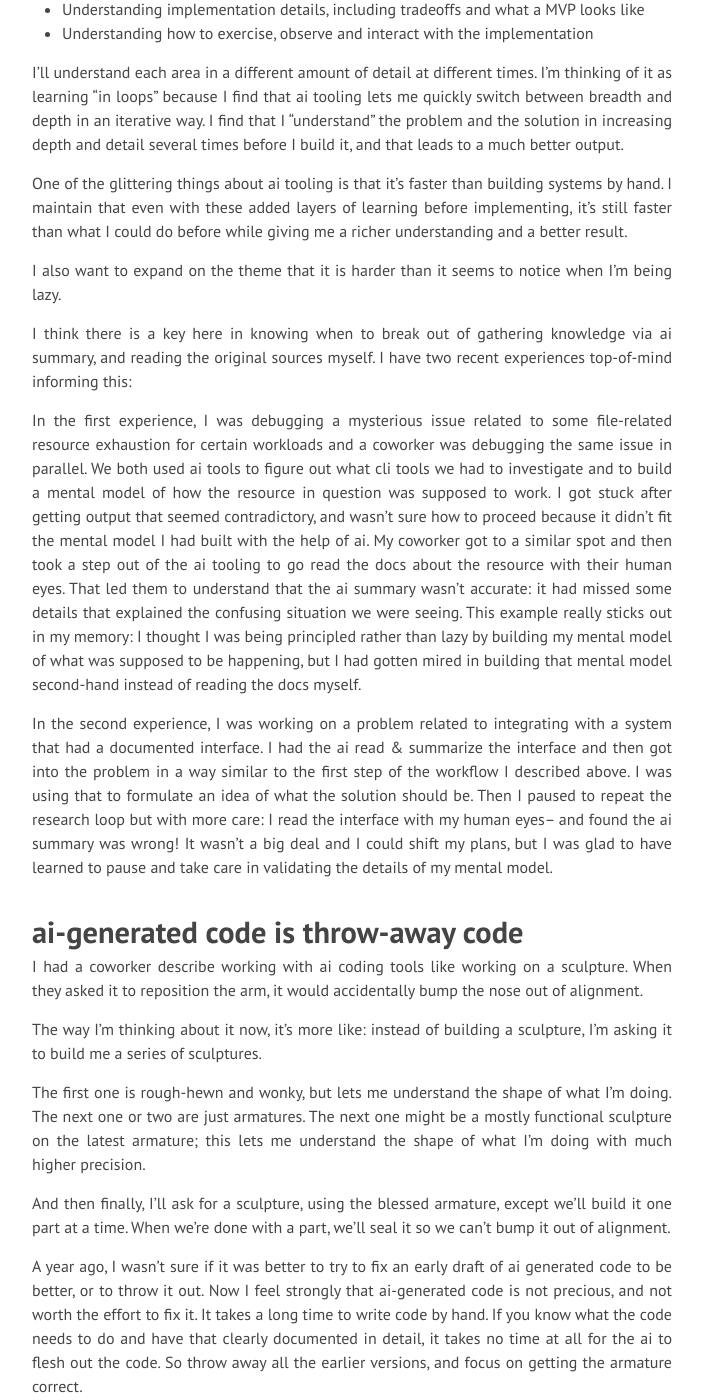
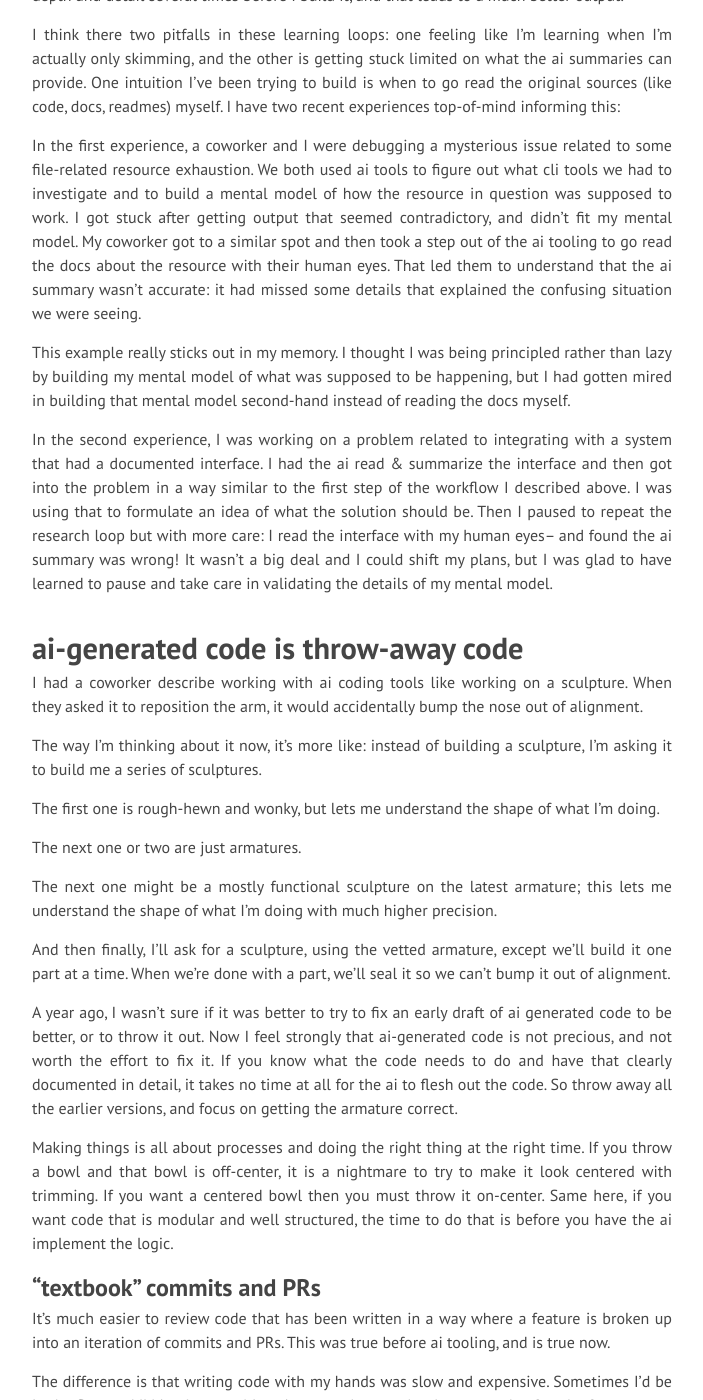
Before and after one commit to anniecherk/anniecherk.github.io, a Jekyll site: the page built from _posts/2026-01-11-ai-for-learning.markdown, in a window 1280 px wide and 1400 px high, scrolled down 4388 px. Shown: the whole window, without its empty margins (288-991 px from the left). Built offline with Jekyll 4.4.1, drawn with Linux system fonts in a browser that asks for light colours; nearby versions of some CDN libraries; some of the changed text lies outside the part shown.

Commit message:
tweaks to choosing learning

```diff
--- a/_posts/2026-01-11-ai-for-learning.markdown
+++ b/_posts/2026-01-11-ai-for-learning.markdown
@@ -48,7 +48,7 @@
 - the mechanics of translating pseudocode into code
 - figuring out what the actual code looks like
 
-The times I'm using ai tools to disengage a problem are the times I'm doing the things in the "things I get to care about less" category to go fast and getting away with skipping doing the things in the "things I should still care about" category.
+The times I'm using ai tools to disengage a problem and go fast are the times I'm only doing the things in this first category and getting away with skipping doing the things in the other two.
 
 ### Things I cared about before and should still care about:
 - deciding which libraries are used
@@ -62,56 +62,57 @@
 - adding better observability like nicely structured outputs for debugging
 - running more experiments
 
-The times when I'm using ai tools to enhance my learning and understanding I'm doing the things in the "things I should still care about" category and not taking advantage of the "things I now get to care about" category.
+The times when I'm using ai tools to enhance my learning and understanding I'm doing the things in the latter two categories.
 
-I will caveat that the amount of effort and care is contextual to the problem and context. I believe that having a team move in overly conservative ways carries engineering risk. It also sucks to be on a very conservative team, I think fear can lead to micromanagement and fighting ghosts. The real key, I think, is understanding how much effort is worth investing and where.
+I will caveat that the appropriate amount of care and effort in an implementation depends, of course, on the problem and context. More is not always better. Moving slow can carry engineering risk and I know from experienced that it's possible for a team to mistake micromanagement for code quality.
 
 I like to work on problems somewhere in the middle of the "how correct does this have to be" spectrum and so that's where my intuition is tuned to. I don't need things clean down to the bits, but how the system is built matters so care is worth the investment.
 
 # workflow
 
-Here is a sketch of a workflow I've been finding useful for working on medium-sized problems.
+Here is a workflow I've been finding useful for medium-sized problems.
 
-### Get into the problem: this is the stage to go fast, be messy, learn and get oriented
+### Get into the problem: go fast, be messy, learn and get oriented
 
 1. Research & document what I want to build
     1. I collab with the ai to dump background context and plans into a markdown file
-    1. A format that I've been using:
-        1. What is the problem we're solving?
-        1. How does it work today?
-        1. How will this change be implemented?
-    1. The doc at this stage can be rough
+        1. The doc at this stage can be rough
+        1. A format that I've been using:
+            1. What is the problem we're solving?
+            1. How does it work today?
+            1. How will this change be implemented?
 1. Build a prototype
     1. The prototype can be ai slop
     1. Bias towards seeing things run & interacting with them
 1. Throw everything away. Start fresh, clean slate
-    1. It will take so much longer to fix the PoC than to build it correctly next time, now that I know what all the pieces are and how they should relate.
+    1. It's much faster to build it correctly than to fix it
 
-### Formulate a solution: this is the stage to figure out what the correct structure should be
+### Formulate a solution: figure out what the correct structure should be
 
 1. Research & document based on what I know from the prototype
     1. Read code, docs and readmes with my human eyes
     1. Think carefully about the requirements & what causes complication in the code. Are those hard or flexible (or imagined!) requirements?
-1. Design what I want to build, take 2
+1. Design what I want to build, again
   1. Now would be a good time to communicate externally if that's appropriate for the scope. Write one-pager for anyone who might want to provide input.
 1. Given any feedback, design the solution one more time, and this time polish it. Think carefully & question everything. Now is the time to use my brain.
     1. Important: what are the APIs? How is the code organized?
     1. Important: what libraries already exist that we can use?
     1. Important: what is the iterative implementation order so that the code is modular & easy to review?
-1. Implement a skeleton, see how it smells
-1. Use this to compile a final draft of how to implement this iterative
+1. Implement a skeleton, see how the code smells and adjust
+1. Use this to compile a final draft of how to implement the feature iteratively
 1. Commit the skeleton + the final implementation document
 
-### Implement the solution: this is the stage where I work on the final code, because I now have confidence that I know what I need to build and how I need to build it
+### Implement the solution: generate the final code
 
 1. Cut a new branch & have the ai tooling implement all the code based on the final spec
-1. If it's not a lot of code / it's very modular, review it and commit each logical piece into its own commit / PR
+1. If it's not a lot of code or it's very modular, review it and commit each logical piece into its own commit / PR
 1. If it is a lot of code, review it, and commit it as a reference implementation
     1. Then, rollback to the skeleton branch, and cut a fresh branch for the first logic piece that will be its own commit / PR
     1. Have the ai implement just that part, possibly guided by any ideas from seeing the full implementation
 1. For each commit, I will review the code & I'll have the ai review the code
 1. I must write my own commit messages with descriptive trailers
 
+One of the glittering things about ai tooling is that it's faster than building systems by hand. I maintain that even with these added layers of learning before implementing, it's still faster than what I could do before while giving me a richer understanding and a better result.
 
 Now let me briefly break out the guidelines I mentioned in the intro and how they relate to this workflow.
 
@@ -127,13 +128,11 @@
 
 I'll understand each area in a different amount of detail at different times. I'm thinking of it as learning "in loops" because I find that ai tooling lets me quickly switch between breadth and depth in an iterative way. I find that I "understand" the problem and the solution in increasing depth and detail several times before I build it, and that leads to a much better output.
 
-One of the glittering things about ai tooling is that it's faster than building systems by hand. I maintain that even with these added layers of learning before implementing, it's still faster than what I could do before while giving me a richer understanding and a better result.
+I think there two pitfalls in these learning loops: one feeling like I'm learning when I'm actually only skimming, and the other is getting stuck limited on what the ai summaries can provide. One intuition I've been trying to build is when to go read the original sources (like code, docs, readmes) myself. I have two recent experiences top-of-mind informing this:
 
-I also want to expand on the theme that it is harder than it seems to notice when I'm being lazy.
+In the first experience, a coworker and I were debugging a mysterious issue related to some file-related resource exhaustion. We both used ai tools to figure out what cli tools we had to investigate and to build a mental model of how the resource in question was supposed to work. I got stuck after getting output that seemed contradictory, and didn't fit my mental model. My coworker got to a similar spot and then took a step out of the ai tooling to go read the docs about the resource with their human eyes. That led them to understand that the ai summary wasn't accurate: it had missed some details that explained the confusing situation we were seeing.
 
-I think there is a key here in knowing when to break out of gathering knowledge via ai summary, and reading the original sources myself. I have two recent experiences top-of-mind informing this:
-
-In the first experience, I was debugging a mysterious issue related to some file-related resource exhaustion for certain workloads and a coworker was debugging the same issue in parallel. We both used ai tools to figure out what cli tools we had to investigate and to build a mental model of how the resource in question was supposed to work. I got stuck after getting output that seemed contradictory, and wasn't sure how to proceed because it didn't fit the mental model I had built with the help of ai. My coworker got to a similar spot and then took a step out of the ai tooling to go read the docs about the resource with their human eyes. That led them to understand that the ai summary wasn't accurate: it had missed some details that explained the confusing situation we were seeing. This example really sticks out in my memory: I thought I was being principled rather than lazy by building my mental model of what was supposed to be happening, but I had gotten mired in building that mental model second-hand instead of reading the docs myself.
+This example really sticks out in my memory. I thought I was being principled rather than lazy by building my mental model of what was supposed to be happening, but I had gotten mired in building that mental model second-hand instead of reading the docs myself.
 
 In the second experience, I was working on a problem related to integrating with a system that had a documented interface. I had the ai read & summarize the interface and then got into the problem in a way similar to the first step of the workflow I described above. I was using that to formulate an idea of what the solution should be. Then I paused to repeat the research loop but with more care: I read the interface with my human eyes-- and found the ai summary was wrong! It wasn't a big deal and I could shift my plans, but I was glad to have learned to pause and take care in validating the details of my mental model.
 
@@ -145,24 +144,26 @@
 The way I'm thinking about it now, it's more like: instead of building a sculpture, I'm asking it to build me a series of sculptures.
 
 The first one is rough-hewn and wonky, but lets me understand the shape of what I'm doing.
+
 The next one or two are just armatures.
+
 The next one might be a mostly functional sculpture on the latest armature; this lets me understand the shape of what I'm doing with much higher precision.
 
-And then finally, I'll ask for a sculpture, using the blessed armature, except we'll build it one part at a time. When we're done with a part, we'll seal it so we can't bump it out of alignment.
+And then finally, I'll ask for a sculpture, using the vetted armature, except we'll build it one part at a time. When we're done with a part, we'll seal it so we can't bump it out of alignment.
 
-A year ago, I wasn't sure if it was better to try to fix an early draft of ai generated code to be better, or to throw it out. Now I feel strongly that ai-generated code is not precious, and not worth the effort to fix it. It takes a long time to write code by hand. If you know what the code needs to do and have that clearly documented in detail, it takes no time at all for the ai to flesh out the code. So throw away all the earlier versions, and focus on getting the armature correct.
+A year ago, I wasn't sure if it was better to try to fix an early draft of ai generated code to be better, or to throw it out. Now I feel strongly that ai-generated code is not precious, and not worth the effort to fix it. If you know what the code needs to do and have that clearly documented in detail, it takes no time at all for the ai to flesh out the code. So throw away all the earlier versions, and focus on getting the armature correct.
 
-Making things is all about processes and doing the right thing at the right time. If you throw a bowl and that bowl is off-center, it is a nightmare to try to make it look centered with trimming. If you want a centered bowl the time at which you have the opportunity to center it is when you are throwing. Same here, if you want code that is modular and well structured, the time to do that is before you have the ai implement the logic.
+Making things is all about processes and doing the right thing at the right time. If you throw a bowl and that bowl is off-center, it is a nightmare to try to make it look centered with trimming. If you want a centered bowl then you must throw it on-center. Same here, if you want code that is modular and well structured, the time to do that is before you have the ai implement the logic.
 
 ## "textbook" commits and PRs
 
 It's much easier to review code that has been written in a way where a feature is broken up into an iteration of commits and PRs. This was true before ai tooling, and is true now.
 
-The difference is that, even if I aspired to this before, sometimes (often?) I'd get lost in the flow in a way that made it a huge pain, lift and effort to break apart into "textbook" commits after the fact.
+The difference is that writing code with my hands was slow and expensive. Sometimes I'd be in the flow and I'd implement things in a way that was hard to untangle after the fact.
 
 I believe that especially if I work in the way I've been describing here, ai code is cheap. This makes it much easier/cheaper for me to break apart my work into ways that are easy to commit and review.
 
-My other guilty hesitation is I never liked git merge conflicts and rebasing branches. It was confusing and had the scary potential of losing work. Now, ai tooling is very good at rebasing branches, so it's much less scary and pretty much no effort.
+My other guilty hesitation before ai tooling was I never liked git merge conflicts and rebasing branches. It was confusing and had the scary potential of losing work. Now, ai tooling is very good at rebasing branches, so it's much less scary and pretty much no effort.
 
 I also think that small, clean PRs are an external forcing function to working in a way that builds my understanding rather than lets me take shortcuts: if I generate 2.5k lines of ai slop, it will be a nightmare to break that into PRs.
 
```
